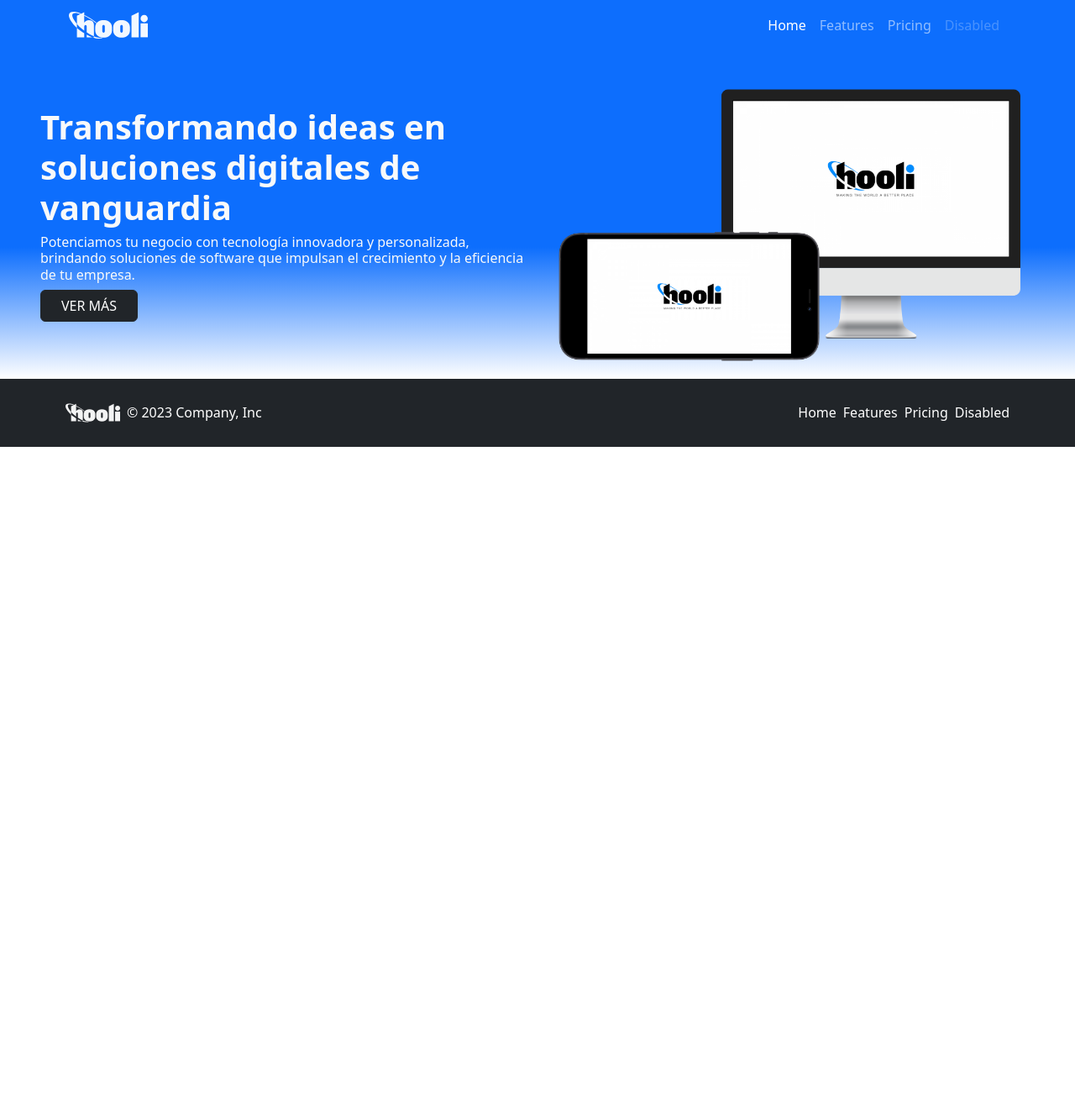
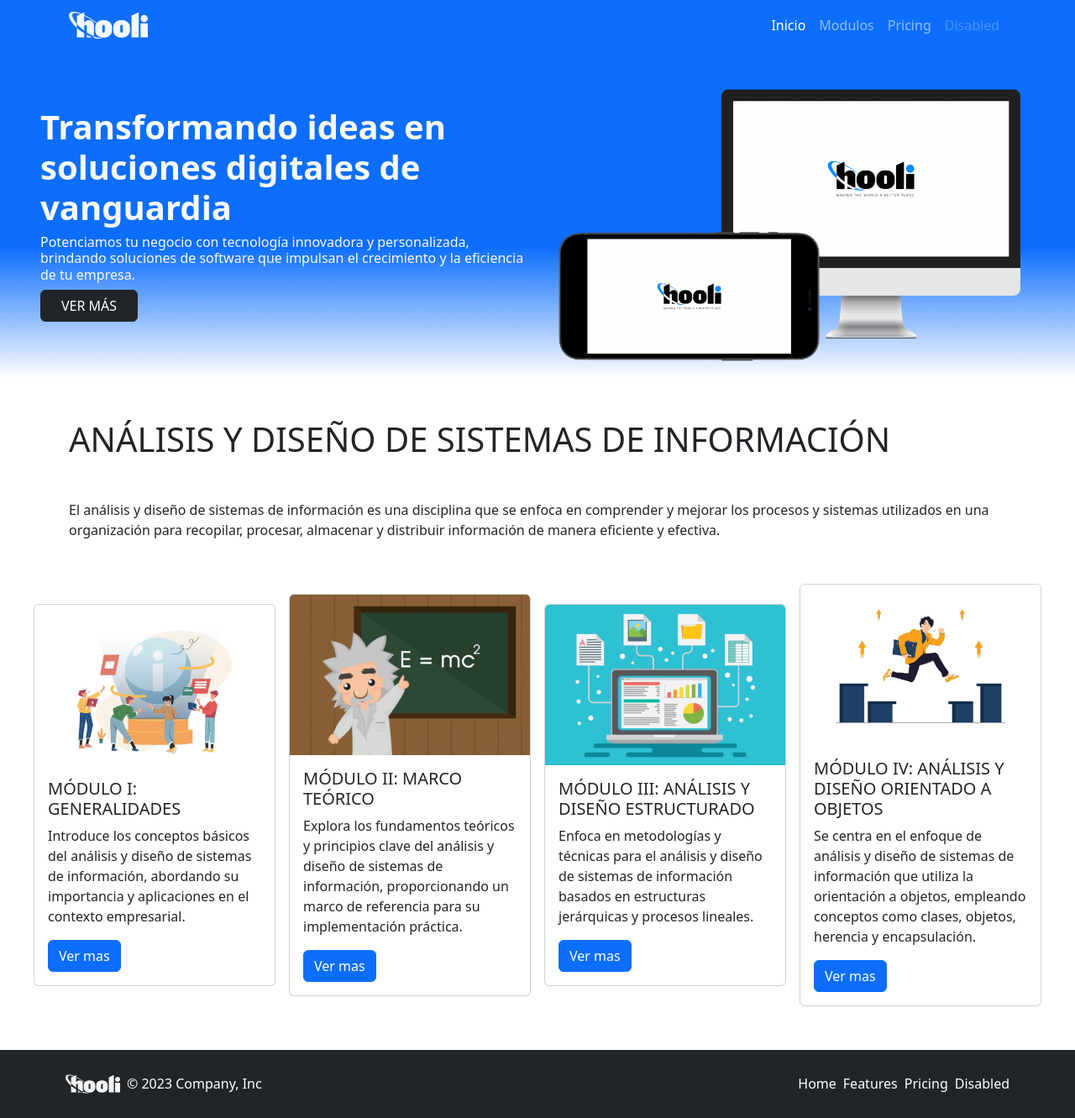
Before and after one commit to Troy8203/HooliLandingPage, a Jekyll site: the page built from index.markdown, in a window 1280 px wide. Shown: the whole page at 84% size. Built offline with Jekyll 4.4.1, drawn with Linux system fonts in a browser that asks for light colours; before the commit the page ends 900 px from its top, so only the background shows below that.

```diff
--- a/_includes/header.html
+++ b/_includes/header.html
@@ -1,7 +1,7 @@
 <header class="header">
   <nav class="navbar navbar-expand-lg bg-primary" data-bs-theme="dark">
     <div class="container-md">
-      <a class="navbar-brand" href="#">
+      <a class="navbar-brand" href="index.html">
         <img
           src="./resource/img/logo_light.svg"
           alt="Logo"
@@ -25,8 +25,8 @@
         id="navbarNavAltMarkup"
       >
         <div class="navbar-nav">
-          <a class="nav-link active" aria-current="page" href="#">Home</a>
-          <a class="nav-link" href="#">Features</a>
+          <a class="nav-link active" aria-current="page" href="index.html">Inicio</a>
+          <a class="nav-link" href="index.html#modulos">Modulos</a>
           <a class="nav-link" href="#">Pricing</a>
           <a class="nav-link disabled">Disabled</a>
         </div>
--- a/_layouts/default.html
+++ b/_layouts/default.html
@@ -7,11 +7,7 @@
 
     {%- include header.html -%}
 
-    <!-- <main class="page-content" aria-label="Content">
-      <div class="wrapper">
-        {{ content }}
-      </div>
-    </main> -->
+
     {{ content }}
 
 
--- a/_layouts/home.html
+++ b/_layouts/home.html
@@ -34,4 +34,44 @@ layout: default
   </div>
 
   </div>
+
+  <div class="container" id="modulos">
+    <h1 class="my-5">ANÁLISIS Y DISEÑO DE SISTEMAS DE INFORMACIÓN</h1>
+    <p>El análisis y diseño de sistemas de información es una disciplina que se enfoca en comprender y mejorar los procesos y sistemas utilizados en una organización para recopilar, procesar, almacenar y distribuir información de manera eficiente y efectiva.</p>
+  </div>
+
+  <div class="container-fluit d-flex align-items-center justify-content-center flex-row flex-wrap my-5 p-1 gap-2 gap-md-3 ">
+    <div class="card" style="width: 18rem;">
+      <img src="./resource/img/img_m1.jpg" class="card-img-top" alt="...">
+      <div class="card-body">
+        <h5 class="card-title">MÓDULO I: GENERALIDADES</h5>
+        <p class="card-text">Introduce los conceptos básicos del análisis y diseño de sistemas de información, abordando su importancia y aplicaciones en el contexto empresarial.</p>
+        <a href="moduloI.html" class="btn btn-primary">Ver mas</a>
+      </div>
+    </div>
+    <div class="card" style="width: 18rem;">
+      <img src="./resource/img/img_m2.jpg" class="card-img-top" alt="...">
+      <div class="card-body">
+        <h5 class="card-title">MÓDULO II: MARCO TEÓRICO</h5>
+        <p class="card-text">Explora los fundamentos teóricos y principios clave del análisis y diseño de sistemas de información, proporcionando un marco de referencia para su implementación práctica.</p>
+        <a href="moduloII.html" class="btn btn-primary">Ver mas</a>
+      </div>
+    </div>
+    <div class="card" style="width: 18rem;">
+      <img src="./resource/img/img_m3.jpg" class="card-img-top" alt="...">
+      <div class="card-body">
+        <h5 class="card-title">MÓDULO III: ANÁLISIS Y DISEÑO ESTRUCTURADO</h5>
+        <p class="card-text">Enfoca en metodologías y técnicas para el análisis y diseño de sistemas de información basados en estructuras jerárquicas y procesos lineales.</p>
+        <a href="moduloIII.html" class="btn btn-primary">Ver mas</a>
+      </div>
+    </div>
+    <div class="card" style="width: 18rem;">
+      <img src="./resource/img/img_m4.jpg" class="card-img-top" alt="...">
+      <div class="card-body">
+        <h5 class="card-title">MÓDULO IV: ANÁLISIS Y DISEÑO ORIENTADO A OBJETOS</h5>
+        <p class="card-text">Se centra en el enfoque de análisis y diseño de sistemas de información que utiliza la orientación a objetos, empleando conceptos como clases, objetos, herencia y encapsulación.</p>
+        <a href="moduloIV.html" class="btn btn-primary">Ver mas</a>
+      </div>
+    </div>
+  </div>
 </main>
```
Also changed, not shown: moduloI.md (+1 -1 lines), moduloIII.md (added, +33 -0 lines), moduloIV.md (added, +33 -0 lines), resource/img/img_m1.jpg (added), resource/img/img_m2.jpg (added), resource/img/img_m3.jpg (added), resource/img/img_m4.jpg (added).
